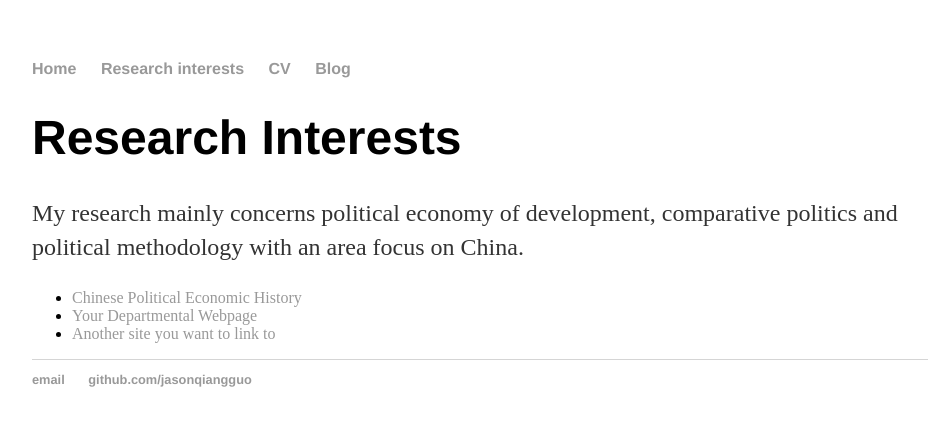
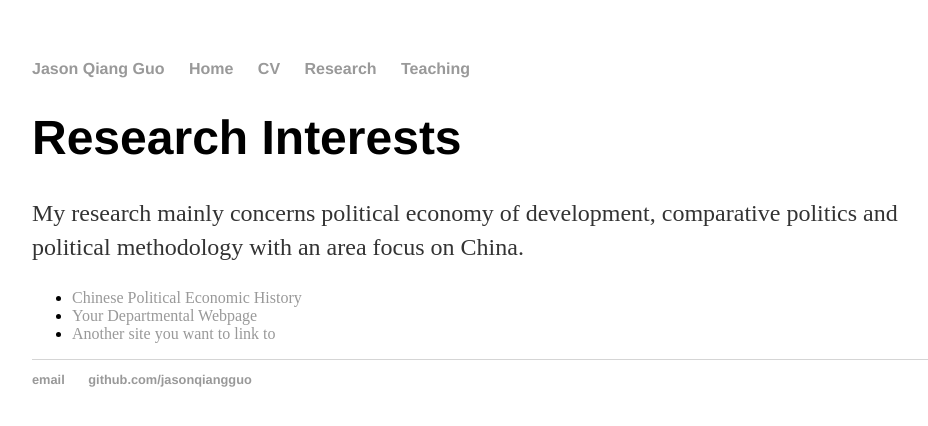
Before and after one commit to jasonqiangguo/jasonqiangguo.github.io, a Jekyll site: the page built from Research-interests/index.html, in a window 1280 px wide. Shown: the top 426 px of the page, without its empty margins (160-1088 px from the left). Built offline with Jekyll 4.4.1, drawn with Linux system fonts in a browser that asks for light colours.

Commit message:
homepage

```diff
--- a/_layouts/default.html
+++ b/_layouts/default.html
@@ -8,10 +8,11 @@
 		<body>
 			<nav>
 	    		<ul>
+				<li><a href="/">Jason Qiang Guo</a></li>
 	        		<li><a href="/">Home</a></li>
-		        	<li><a href="/Research-interests">Research interests</a></li>
 	        		<li><a href="/cv">CV</a></li>
-	        		<li><a href="/blog">Blog</a></li>
+				<li><a href="/Research">Research</a></li>
+	        		<li><a href="/blog">Teaching</a></li>
 	    		</ul>
 			</nav>
 			<div class="container">
```
